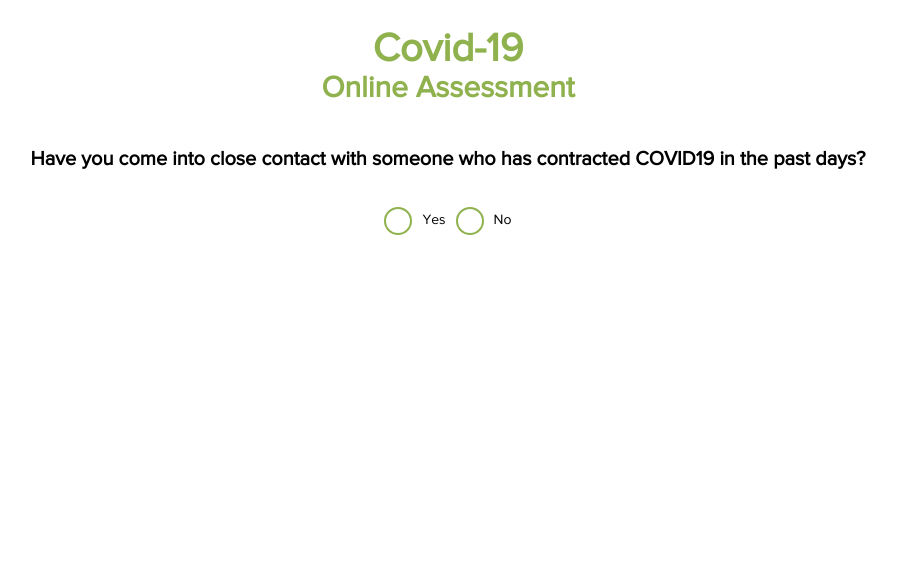
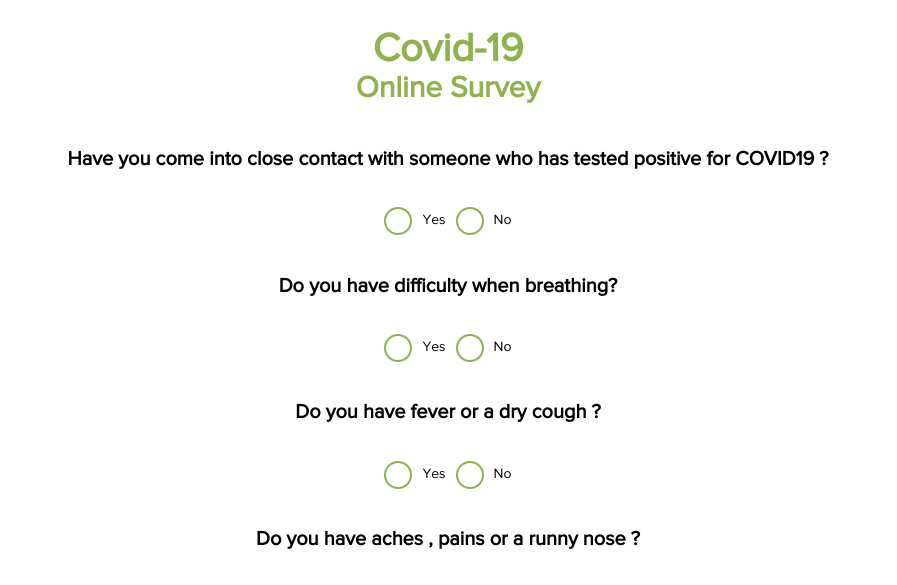
Before and after one commit to phineas-fam/web-corona, a React (Create React App) app in the folder web-corona/: page / in a window 1280 px wide. Shown: the part 206-791 px from the top of the page, without its empty margins (192-1089 px from the left). Built offline with nearby package versions, Linux system fonts and the light colour scheme.

Commit message:
Questions are somewhat dynamic but still require work

```diff
--- a/web-corona/src/App.js
+++ b/web-corona/src/App.js
@@ -1,98 +1,123 @@
-import React from 'react';
-import './App.css';
+import React from "react";
+import "./App.css";
 
-
-class Form extends React.Component{
+class Form extends React.Component {
   constructor(props) {
     super(props);
     this.state = {
       selectedOption: null,
-      firsrQuestion : null,
-      secondQuestion:null,
-      thirdQuestion:null,
-      showButton:null,
-      isActive:false,
+      firstQuestion: null,
+      secondQuestion: null,
+      thirdQuestion: null,
+      showButton: null,
+      isActive: false,
       squares: {},
+      listt: [
+        {
+          id: "Q1",
+          text:
+            "Have you come into close contact with someone who has tested positive for COVID19 ?"
+        },
+        {
+          id: "Q2",
+          text: "Do you have difficulty when breathing?"
+        },
+        {
+          id: "Q3",
+          text: "Do you have fever or a dry cough ?"
+        },
+        {
+          id: "Q4",
+          text: "Do you have aches , pains or a runny nose ?"
+        }
+      ]
     };
   }
 
-    handleClick = (Event) => {
+  handleClick = Event => {
     const squares2 = this.state.squares;
-      squares2[Event.target.name]=Event.target.value;
-      console.log(squares2);
+    squares2[Event.target.name] = Event.target.value;
     this.setState({
       isActive: true,
       selectedOption: Event.target.value,
-        squares:squares2,
-      })
-    }
+      squares: squares2
+    });
+  };
 
-
-  render (){
-
+  render() {
     return (
-
       <div className="App">
-
         <header className="App-header">
-      <img  className="logo" src="https://img.icons8.com/bubbles/100/000000/todo-list.png"  alt="task icon" style={{marginBottom:" 3%"}} />
+          <img
+            className="logo"
+            src="https://img.icons8.com/bubbles/100/000000/todo-list.png"
+            alt="task icon"
+            style={{ marginBottom: " 3%" }}
+          />
           <div className="heading">
-      <div  style={{fontSize:"40px"}}><b> Covid-19 </b></div>
-      <div  style={{fontSize:"30px"}}><b> Online Assessment</b></div>
+            <div style={{ fontSize: "40px" }}>
+              <b> Covid-19 </b>
+            </div>
+            <div style={{ fontSize: "30px" }}>
+              <b> Online Survey</b>
+            </div>
           </div>
 
           <form>
+            {this.state.listt.map(question => (
+              <div>
+                <h5>
+                  <b>{question["text"]}</b>
+                </h5>
+
+                <input
+                  id={`${question["id"]}_Yes`}
+                  className="radio-custom"
+                  name={question["id"]}
+                  type="radio"
+                  value="Yes"
+                  onClick={() => {
+                    this.setState({ firstQuestion: true });
+                  }}
+                  onChange={this.handleClick}
+                />
+                <label
+                  htmlFor={`${question["id"]}_Yes`}
+                  style={{ fontSize: "14px" }}
+                  className="radio-custom-label"
+                >
+                  Yes
+                </label>
+
+                <input
+                  id={`${question["id"]}_No`}
+                  className="radio-custom"
+                  name={question["id"]}
+                  type="radio"
+                  value="No"
+                  onClick={() => {
+                    this.setState({ firstQuestion: true });
+                  }}
+                  onChange={this.handleClick}
+                />
+                <label
+                  htmlFor={`${question["id"]}_No`}
+                  style={{ fontSize: "14px" }}
+                  className="radio-custom-label"
+                >
+                  No
+                </label>
+              </div>
+            ))}
 
             <div>
-        <h5> <b> Have you come into close contact with someone who has contracted COVID19 in the past days?</b></h5>
-
-        <input id="Q1_Yes" className="radio-custom"  name="Q1" type="radio"  value="Yes"  onClick={()=>{this.setState({ firsrQuestion : true})}} onChange={this.handleClick}/>
-        <label htmlFor="Q1_Yes" style={{fontSize:"14px"}} className="radio-custom-label">Yes</label>
-
-        <input id="Q1_No" className="radio-custom" name="Q1" type="radio"  value="No"  onClick={()=>{this.setState({ firsrQuestion : true})}} onChange={this.handleClick} />
-        <label htmlFor="Q1_No" style={{fontSize:"14px"}} className="radio-custom-label">No</label>
-    </div>
-
-    <div className={this.state.firsrQuestion===true ? "warning": "hide"} >
-        <h5> <b>Do you have difficulty when breathing ?</b></h5>
-        <input id="Q2_Yes" className="radio-custom" name="Q2"  type="radio"  value="Yes" onClick={()=>{this.setState({ secondQuestion : true})}} onChange={this.handleClick} />
-        <label htmlFor="Q2_Yes" style={{fontSize:"14px"}} className="radio-custom-label">Yes</label>
-
-        <input id="Q2_No" className="radio-custom" type="radio" name="Q2" value="No" onClick={()=>{this.setState({ secondQuestion : true})}} onChange={this.handleClick} />
-        <label htmlFor="Q2_No" style={{fontSize:"14px"}} className="radio-custom-label">No</label>
-     </div>
-
-
-    <div className={this.state.secondQuestion===true ? "warning": "hide"} >
-        <h5> <b>Do you have fever or a dry cough  ?</b></h5>
-        <input id="Q3_Yes" className="radio-custom" name="Q3"  type="radio"  value="Yes" onClick={()=>{this.setState({ thirdQuestion : true})}} onChange={this.handleClick} />
-        <label htmlFor="Q3_Yes" style={{fontSize:"14px"}} className="radio-custom-label">Yes</label>
-
-        <input id="Q3_No" className="radio-custom" type="radio" name="Q3" value="No" onClick={()=>{this.setState({ thirdQuestion : true})}} onChange={this.handleClick} />
-        <label htmlFor="Q3_No" style={{fontSize:"14px"}} className="radio-custom-label">No</label>
-     </div>
-
-
-    <div className={this.state.thirdQuestion===true ? "warning": "hide"} >
-        <h5> <b>Do you have aches , pains or a runny nose ?</b></h5>
-        <input id="Q4_Yes" className="radio-custom" name="Q4"  type="radio"  value="Yes" onClick={()=>{this.setState({ showButton : true})}} onChange={this.handleClick} />
-        <label htmlFor="Q4_Yes" style={{fontSize:"14px"}} className="radio-custom-label">Yes</label>
-
-        <input id="Q4_No" className="radio-custom" type="radio" name="Q4" value="No" onClick={()=>{this.setState({ showButton : true})}} onChange={this.handleClick} />
-        <label htmlFor="Q4_No" style={{fontSize:"14px"}} className="radio-custom-label">No</label>
-     </div>
-     <div className={this.state.showButton===true ? "warning": "hide"}>
               <button className="btn"> Submit </button>
             </div>
           </form>
-
         </header>
       </div>
-
     );
   }
 }
 
-
-
 export default Form;
```
Lines whose indentation alone changed are shown as unchanged.
